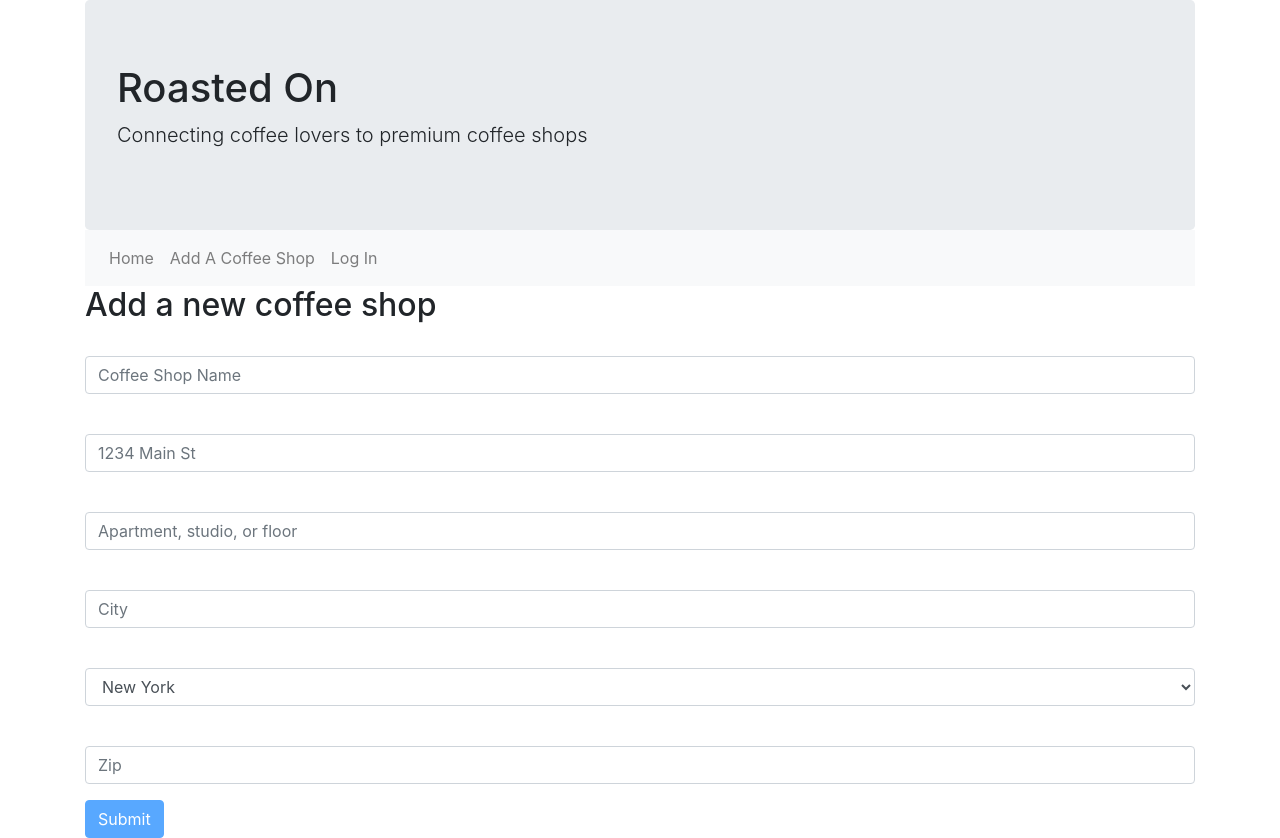
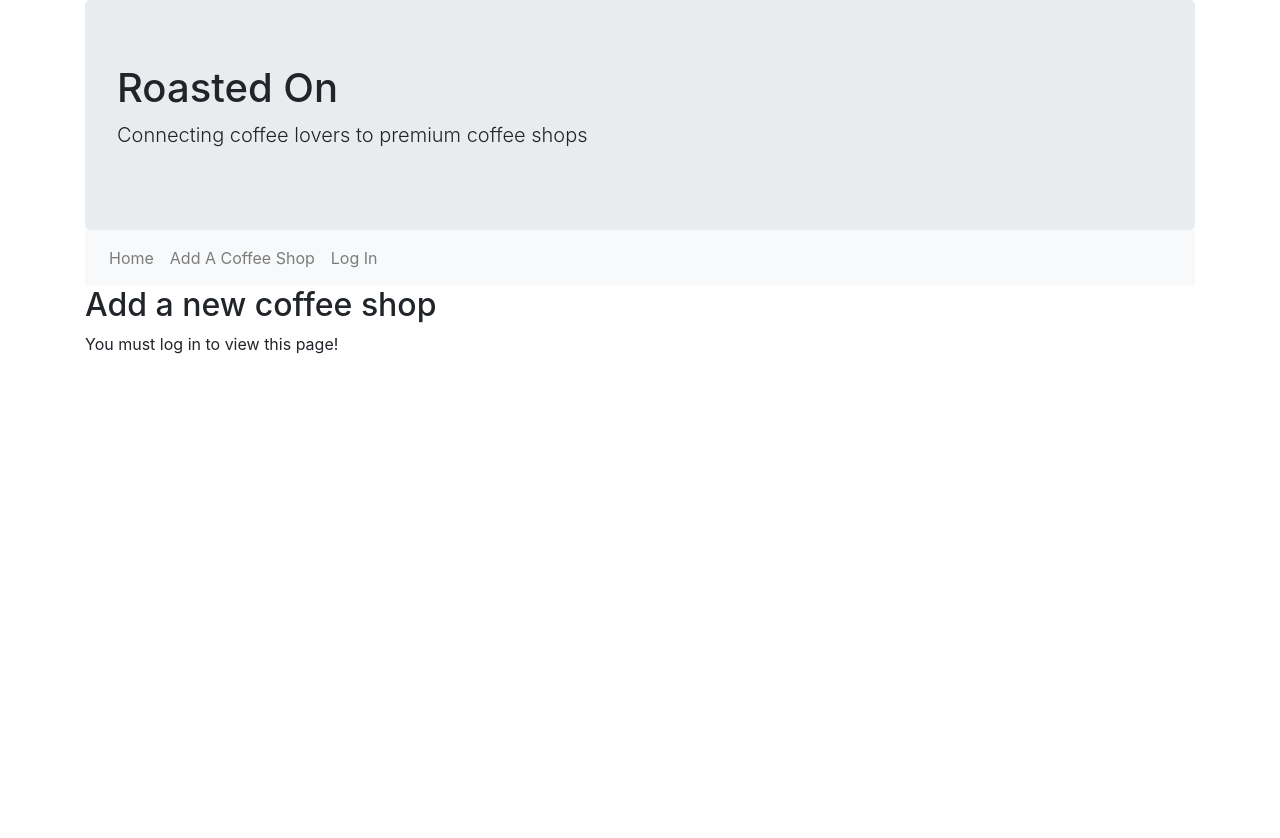
Before and after one commit to t-fa/roastedon, a React (Create React App) app in the folder frontend/: page /add in a window 1280 px wide. After the commit the page ends 800 px from the top, so only its background shows below. Built offline with nearby package versions, Linux system fonts and the light colour scheme.

Commit message:
AddShopForm now requires login to view

```diff
--- a/frontend/src/containers/AddShopForm.js
+++ b/frontend/src/containers/AddShopForm.js
@@ -1,5 +1,6 @@
 import React, { Component } from 'react';
 import axios from 'axios';
+import { connect } from 'react-redux';
 
 import Input from '../components/UI/Input';
 import Button from '../components/UI/Button';
@@ -175,7 +176,9 @@ class AddShopForm extends Component {
         config: this.state.addForm[key],
       });
     }
-    let form = (
+    let form;
+    if (this.props.token) {
+      form = (
         <form onSubmit={this.handleSubmit}>
           {formElementsArray.map((formElement) => (
             <Input
@@ -192,6 +195,9 @@ class AddShopForm extends Component {
           <Button disabled={!this.state.formIsValid}>Submit</Button>
         </form>
       );
+    } else {
+      form = 'You must log in to view this page!';
+    }
 
     return (
       <div>
@@ -202,4 +208,10 @@ class AddShopForm extends Component {
   }
 }
 
-export default AddShopForm;
+const mapStateToProps = (state) => {
+  return {
+    token: state.auth.token,
+  };
+};
+
+export default connect(mapStateToProps)(AddShopForm);
```
Lines whose indentation alone changed are shown as unchanged.
